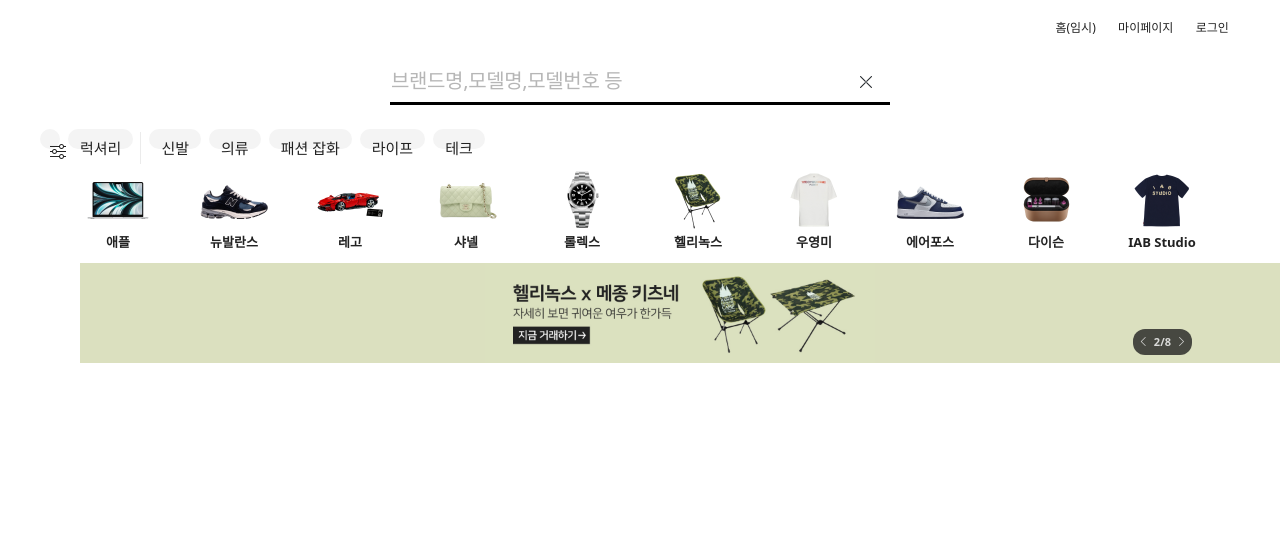
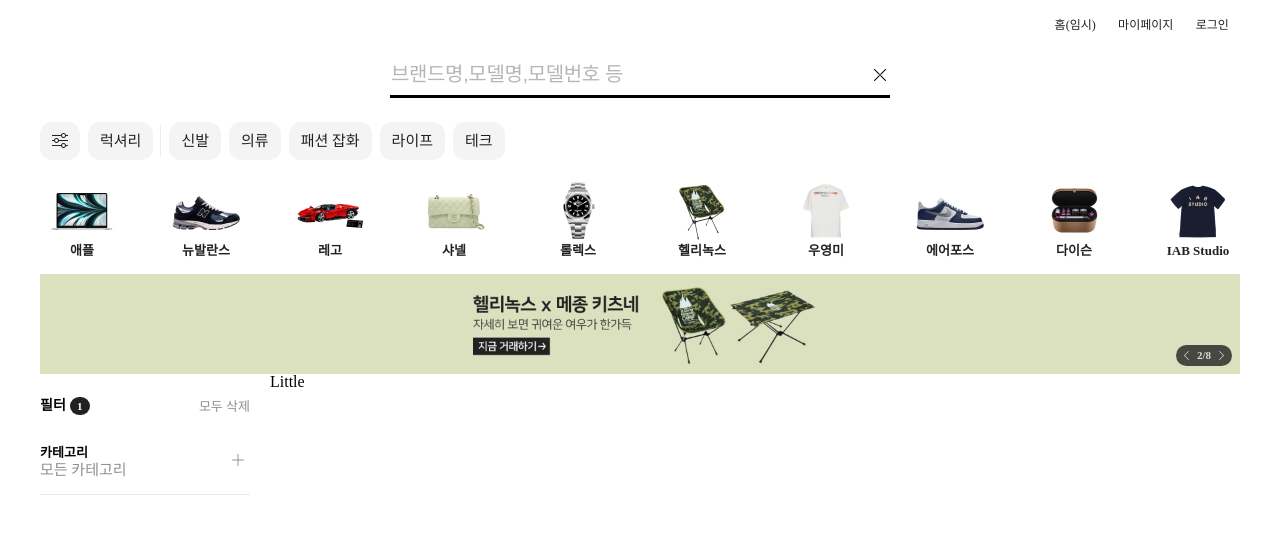
Before and after one commit to yejine2/vue-project-team4, a Vue app: page /search in a window 1280 px wide. Shown: the top 534 px of the page. Built offline with nearby package versions, Linux system fonts and the light colour scheme.

Commit message:
feat: Search Category Trend Link

```diff
--- a/src/components/Products.vue
+++ b/src/components/Products.vue
@@ -45,3 +45,8 @@
   }
 }
 </script>
+
+<style scoped lang="scss">
+@import '../../node_modules/bootstrap/scss/bootstrap.scss';
+
+</style>
--- a/src/components/Search.vue
+++ b/src/components/search/Search.vue
@@ -8,7 +8,7 @@
         class="btn_trend"
         @click="trend__link('애플')">
         <img
-          src="../assets/search/trends/apple.png"
+          src="../../assets/search/trends/apple.png"
           alt="트렌드"
           class="trend_img" />
         <p class="trend_name">
@@ -20,7 +20,7 @@
         class="btn_trend"
         @click="trend__link('뉴발란스')">
         <img
-          src="../assets/search/trends/newBalance.png"
+          src="../../assets/search/trends/newBalance.png"
           alt="트렌드"
           class="trend_img" />
         <p class="trend_name">
@@ -32,7 +32,7 @@
         class="btn_trend"
         @click="trend__link('레고')">
         <img
-          src="../assets/search/trends/lego.png"
+          src="../../assets/search/trends/lego.png"
           alt="트렌드 레고"
           class="trend_img" />
         <p class="trend_name">
@@ -44,7 +44,7 @@
         class="btn_trend"
         @click="trend__link('샤넬')">
         <img
-          src="../assets/search/trends/chanel.png"
+          src="../../assets/search/trends/chanel.png"
           alt="트렌드"
           class="trend_img" />
         <p class="trend_name">
@@ -56,7 +56,7 @@
         class="btn_trend"
         @click="trend__link('롤렉스')">
         <img
-          src="../assets/search/trends/rolex.png"
+          src="../../assets/search/trends/rolex.png"
           alt="트렌드"
           class="trend_img" />
         <p class="trend_name">
@@ -68,7 +68,7 @@
         class="btn_trend"
         @click="trend__link('헬리녹스')">
         <img
-          src="../assets/search/trends/helinox.png"
+          src="../../assets/search/trends/helinox.png"
           alt="트렌드"
           class="trend_img" />
         <p class="trend_name">
@@ -80,7 +80,7 @@
         class="btn_trend"
         @click="trend__link('우영미')">
         <img
-          src="../assets/search/trends/wooyoungmi.png"
+          src="../../assets/search/trends/wooyoungmi.png"
           alt="트렌드"
           class="trend_img" />
         <p class="trend_name">
@@ -92,7 +92,7 @@
         class="btn_trend"
         @click="trend__link('에어포스')">
         <img
-          src="../assets/search/trends/airForce.png"
+          src="../../assets/search/trends/airForce.png"
           alt="트렌드"
           class="trend_img" />
         <p class="trend_name">
@@ -104,7 +104,7 @@
         class="btn_trend"
         @click="trend__link('다이슨')">
         <img
-          src="../assets/search/trends/dyson.png"
+          src="../../assets/search/trends/dyson.png"
           alt="트렌드"
           class="trend_img" />
         <p class="trend_name">
@@ -116,7 +116,7 @@
         class="btn_trend"
         @click="trend__link('IAB Studio')">
         <img
-          src="../assets/search/trends/iab.png"
+          src="../../assets/search/trends/iab.png"
           alt="트렌드"
           class="trend_img" />
         <p class="trend_name">
@@ -131,7 +131,7 @@
             to=""
             class="banner_01 slider showing">
             <img
-              src="../assets/search/banners/banner_01.png"
+              src="../../assets/search/banners/banner_01.png"
               alt="광고배너01"
               class="banner_img" />
           </router-link>
@@ -139,7 +139,7 @@
             to=""
             class="banner_02 slider">
             <img
-              src="../assets/search/banners/banner_02.png"
+              src="../../assets/search/banners/banner_02.png"
               alt="광고배너02"
               class="banner_img" />
           </router-link>
@@ -147,7 +147,7 @@
             to=""
             class="banner_03 slider">
             <img
-              src="../assets/search/banners/banner_03.png"
+              src="../../assets/search/banners/banner_03.png"
               alt="광고배너03"
               class="banner_img" />
           </router-link>
@@ -155,7 +155,7 @@
             to=""
             class="banner_04 slider">
             <img
-              src="../assets/search/banners/banner_04.png"
+              src="../../assets/search/banners/banner_04.png"
               alt="광고배너04"
               class="banner_img" />
           </router-link>
@@ -163,7 +163,7 @@
             to=""
             class="banner_05 slider">
             <img
-              src="../assets/search/banners/banner_05.png"
+              src="../../assets/search/banners/banner_05.png"
               alt="광고배너05"
               class="banner_img" />
           </router-link>
@@ -171,7 +171,7 @@
             to=""
             class="banner_06 slider">
             <img
-              src="../assets/search/banners/banner_06.png"
+              src="../../assets/search/banners/banner_06.png"
               alt="광고배너06"
               class="banner_img" />
           </router-link>
@@ -179,7 +179,7 @@
             to=""
             class="banner_07 slider">
             <img
-              src="../assets/search/banners/banner_07.png"
+              src="../../assets/search/banners/banner_07.png"
               alt="광고배너07"
               class="banner_img" />
           </router-link>
@@ -187,7 +187,7 @@
             to=""
             class="banner_08 slider">
             <img
-              src="../assets/search/banners/banner_08.png"
+              src="../../assets/search/banners/banner_08.png"
               alt="광고배너08"
               class="banner_img" />
           </router-link>
@@ -210,17 +210,20 @@
       </div>
     </div>
     <div class="content"></div>
+    <SearchResult />
   </div>
 </template>
 
 <script>
 import { mapStores } from 'pinia'
-import { useAuthStore } from '~/store/auth'
-import SearchHeader from '~/components/SearchHeader.vue'
+import { useSearchStore } from '~/store/search'
+import SearchHeader from '~/views/SearchHeader.vue'
+import SearchResult from '~/components/search/SearchResult.vue'
 
 export default {
   components: {
-    SearchHeader
+    SearchHeader,
+    SearchResult
   },
   emit: [
     'search_text'
@@ -231,7 +234,7 @@
     }
   },
   computed: {
-    ...mapStores(useAuthStore, ['banks'])
+    ...mapStores(useSearchStore)
   },
   mounted() {
     setInterval(() => {
@@ -244,13 +247,12 @@
   },
   methods: {
     async search_product(search_text) {
-      console.log(search_text)
-      // await this.authStore.searchProduct()
+      await this.searchStore.searchProducts(search_text)
     },
     async trend__link(payload) {
       const search = document.querySelector('.search')
       search.value = payload
-      // await this.authStore.searchProduct()
+      await this.searchStore.searchProducts(search.value)
     },
     handle_pre() {
       let target = document.querySelector(`.banner_0${this.slide_current}`)
--- /dev/null
+++ b/src/components/search/SearchResult.vue
@@ -0,0 +1,112 @@
+<template>
+  <div class="box">
+    <div class="search_filter">
+      <div class="filter_title">
+        <strong class="title">필터</strong>
+        <p class="filter_number">
+          {{ filter_number }}
+        </p>
+        <p class="filter_delete">
+          모두 삭제
+        </p>
+      </div>
+      <div class="filter_list">
+        <div class="filter_box">
+          <div class="filter_name">
+            카테고리
+          </div>
+          <p class="all_category">
+            모든 카테고리
+          </p>
+        </div>
+        <i class="bi bi-plus-lg"></i>
+      </div>
+    </div>
+    <div class="search_result">
+      Little
+    </div>
+  </div>
+</template>
+
+<script>
+import { mapStores } from 'pinia'
+import { useSearchStore } from '~/store/search'
+
+export default {
+  data() {
+    return {
+      filter_number: 1
+    }
+  },
+  computed: {
+    ...mapStores(useSearchStore)
+  }
+}
+</script>
+
+<style scoped lang="scss">
+.box {
+  width: 1200px;
+  display: flex;
+  position: relative;
+  margin: 0 auto;
+  padding: 0 40px 80px;
+  .search_filter {
+    width: 210px;
+    margin-right: 10px;
+    padding-right: 10px;
+    overflow-x: hidden;
+    overflow-y: auto;
+    .filter_title {
+      display: flex;
+      align-items: center;
+      padding: 23px 0 15px;
+      .title {
+        font-size: 14px;
+        font-weight: 600;
+      }
+      .filter_number {
+        background-color: #222;
+        width: 20px;
+        height: 18px;
+        margin-left: 4px;
+        border-radius: 30px;
+        color: #fff;
+        font-size: 11px;
+        font-weight: 700;
+        line-height: 19px;
+        text-align: center;
+      }
+      .filter_delete {
+        margin-left: auto;
+        font-size: 13px;
+        color: rgba(34,34,34,.5);
+      }
+    }
+    .filter_list {
+      display: flex;
+      align-items: center;
+      padding: 16px 0;
+      border-bottom: 1px solid #ebebeb;
+      .filter_box {
+        .filter_name {
+          position: relative;
+          font-size: 13px;
+          font-weight: 600;
+        }
+        .all_category {
+          margin-top: 4px;
+          font-size: 15px;
+          color: rgba(34,34,34,.5);
+        }
+      }
+      .bi {
+        width: 20px;
+        height: 20px;
+        margin-left: auto;
+        color: rgba(34,34,34,.5);
+      }
+    }
+  }
+}
+</style>
--- a/src/scss/_variables.scss
+++ b/src/scss/_variables.scss
@@ -1,4 +1,3 @@
-@import '../../node_modules/bootstrap/scss/bootstrap.scss';
 
 $color-white: #fff;
 $color-black: #222;
--- a/src/store/auth.js
+++ b/src/store/auth.js
@@ -11,8 +11,7 @@
   state() {
     return {
       user: null,
-      logInLoading: true,
-      banks: null
+      logInLoading: true
     }
   },
   actions: {
@@ -57,18 +56,6 @@
       })
       window.localStorage.removeItem('token')
       this.user = null
-    },
-    async searchProduct(payload) {
-      const { searchTag, searchText } = payload
-      await axios({
-        url: 'https://asia-northeast3-heropy-api.cloudfunctions.net/api/products/search',
-        method: 'POST',
-        headers,
-        data: {
-          searchText,
-          searchTag
-        }
-      })
     }
   }
 })
--- /dev/null
+++ b/src/store/search.js
@@ -0,0 +1,39 @@
+import { defineStore } from 'pinia'
+import axios from 'axios'
+
+const headers = {
+  'content-type': 'application/json',
+  'apikey': 'FcKdtJs202204',
+  'username': 'team4'
+}
+
+export const useSearchStore = defineStore('search', {
+  state() {
+    return {
+      category: ''
+    }
+  },
+  actions: {
+    async searchProducts(payload) {
+      const searchText = payload  // 검색어가 날라옴
+      let searchTags = []
+      if(this.category !== '') {
+        searchTags.push(this.category) // 카테고리를 골랐을때
+      } else {
+        searchTags.push(searchText) // 카테고리를 고르지않고 전체검색시
+        // 나중에는 검색어의 띄어쓰기로 문자분리를 하고 첫번째 문자를 할당시키자
+      }
+      console.log(searchTags)
+      const res = await axios({
+        url: 'https://asia-northeast3-heropy-api.cloudfunctions.net/api/products/search',
+        method: 'POST',
+        headers,
+        data: {
+          searchText,
+          searchTags
+        }
+      })
+      console.log(res.data)
+    }
+  }
+})
--- a/src/components/SearchHeader.vue
+++ b/src/views/SearchHeader.vue
@@ -14,7 +14,7 @@
             class="search"
             placeholder="브랜드명,모델명,모델번호 등"
             @input="search_text = $event.target.value"
-            @keydown.enter="searchProduct" />
+            @keyup.enter.prevent="searchProduct" />
           <i
             class="bi bi-x-lg"
             @click="inputInit"></i>
@@ -36,7 +36,7 @@
         <router-link
           to=""
           class="shoes btn_category"
-          @click="category_btn(category_01= !category_01, $event)">
+          @click="category_btn(category.category_01 = !category.category_01, $event)">
           <p class="name">
             신발
           </p>
@@ -45,7 +45,7 @@
           ref="cloth"
           to=""
           class="cloth btn_category"
-          @click="category_btn(category_02= !category_02, $event)">
+          @click="category_btn(category.category_02 = !category.category_02, $event)">
           <p class="name">
             의류
           </p>
@@ -54,7 +54,7 @@
           ref="acc"
           to=""
           class="acc btn_category"
-          @click="category_btn(category_03= !category_03, $event)">
+          @click="category_btn(category.category_03 = !category.category_03, $event)">
           <p class="name">
             패션 잡화
           </p>
@@ -63,7 +63,7 @@
           ref="life"
           to=""
           class="life btn_category"
-          @click="category_btn(category_04= !category_04, $event)">
+          @click="category_btn(category.category_04 = !category.category_04, $event)">
           <p class="name">
             라이프
           </p>
@@ -72,7 +72,7 @@
           ref="tech"
           to=""
           class="tech btn_category"
-          @click="category_btn(category_05 = !category_05, $event)">
+          @click="category_btn(category.category_05 = !category.category_05, $event)">
           <p class="name">
             테크
           </p>
@@ -84,26 +84,32 @@
 
 <script>
 import { mapStores } from 'pinia'
-import { useAuthStore } from '~/store/auth'
+import { useSearchStore } from '~/store/search'
 
 export default {
   data() {
     return {
       search_text: '',
-      category_lux: true,
-      category_01: true,
-      category_02: true,
-      category_03: true,
-      category_04: true,
-      category_05: true
+      category: {
+        category_lux: false,
+        category_01: false,
+        category_02: false,
+        category_03: false,
+        category_04: false,
+        category_05: false
+      }
     }
   },
   computed: {
-    ...mapStores(useAuthStore, ['banks'])
+    ...mapStores(useSearchStore)
+  },
+  watch: {
+
   },
   methods: {
     searchProduct() {
       this.$emit('search_text', this.search_text)
+      // console.log(this.search_text)
     },
     inputInit() {
       const search = document.querySelector('.search')
@@ -120,6 +126,7 @@
         tech: document.querySelector('.tech')
       }
       const cate = [$ref.shoes, $ref.cloth, $ref.acc, $ref.life, $ref.tech]
+      const cate_name = ['신발', '의류', '패션잡화', '라이프', '테크']
 
       function btn_on(payload) {
         payload.style.backgroundColor = '#fef7f6'
@@ -132,24 +139,59 @@
         payload.style.fontWeight = '400'
       }
 
-
       for(let i = 0; i < cate.length; i++) {
         if($ref.target === cate[i]) {
+          if(cate[i] === $ref.shoes) {
+            this.category.category_02 = false
+            this.category.category_03 = false
+            this.category.category_04 = false
+            this.category.category_05 = false
+          } else if(cate[i] === $ref.cloth) {
+            this.category.category_01 = false
+            this.category.category_03 = false
+            this.category.category_04 = false
+            this.category.category_05 = false
+          } else if(cate[i] === $ref.acc) {
+            this.category.category_01 = false
+            this.category.category_02 = false
+            this.category.category_04 = false
+            this.category.category_05 = false
+          } else if(cate[i] === $ref.life) {
+            this.category.category_01 = false
+            this.category.category_02 = false
+            this.category.category_03 = false
+            this.category.category_05 = false
+          } else {
+            this.category.category_01 = false
+            this.category.category_02 = false
+            this.category.category_03 = false
+            this.category.category_04 = false
+          }
+          // 스타일, 스토어 카테고리값
           if(category) {
+            btn_on(cate[i])
+            this.searchStore.category = cate_name[i]
+            console.log(this.searchStore.category)
+          } else {
             btn_off(cate[i])
-          } else {
-            btn_on(cate[i])
+            this.searchStore.category = ''
+            console.log(this.searchStore.category)
           }
         } else if($ref.target === $ref.luxury) {
           if(category) {
+            btn_on($ref.luxury)
+          } else {
             btn_off($ref.luxury)
-          } else {
-            btn_on($ref.luxury)
           }
         } else {
           btn_off(cate[i])
         }
       }
+      // console.log(`this.category_01 ${this.category.category_01}`)
+      // console.log(`this.category_02 ${this.category.category_02}`)
+      // console.log(`this.category_03 ${this.category.category_03}`)
+      // console.log(`this.category_04 ${this.category.category_04}`)
+      // console.log(`this.category_05 ${this.category.category_05}`)
     }
   }
 }
```
Also changed, not shown: src/routes/index.js (+4 -4 lines).
